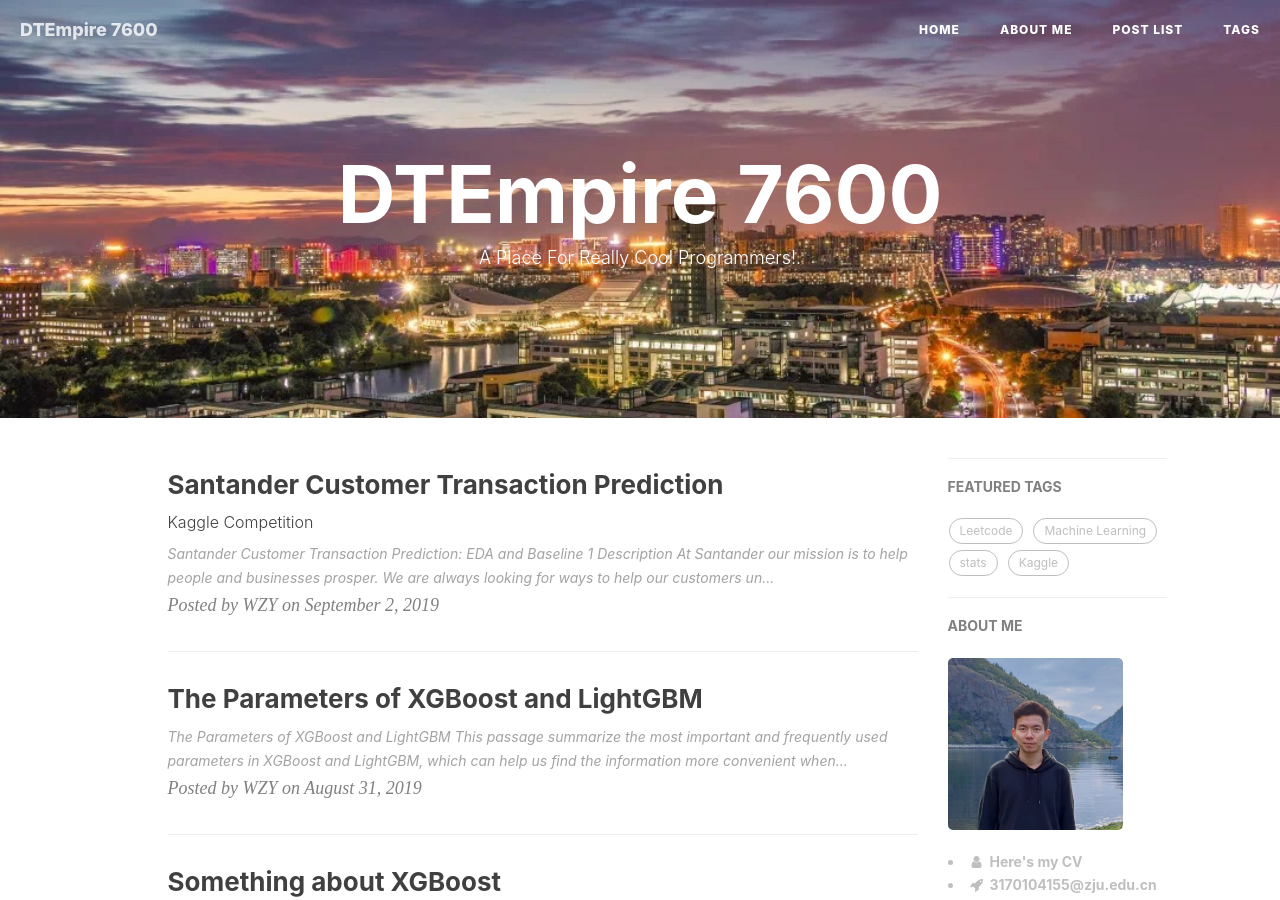
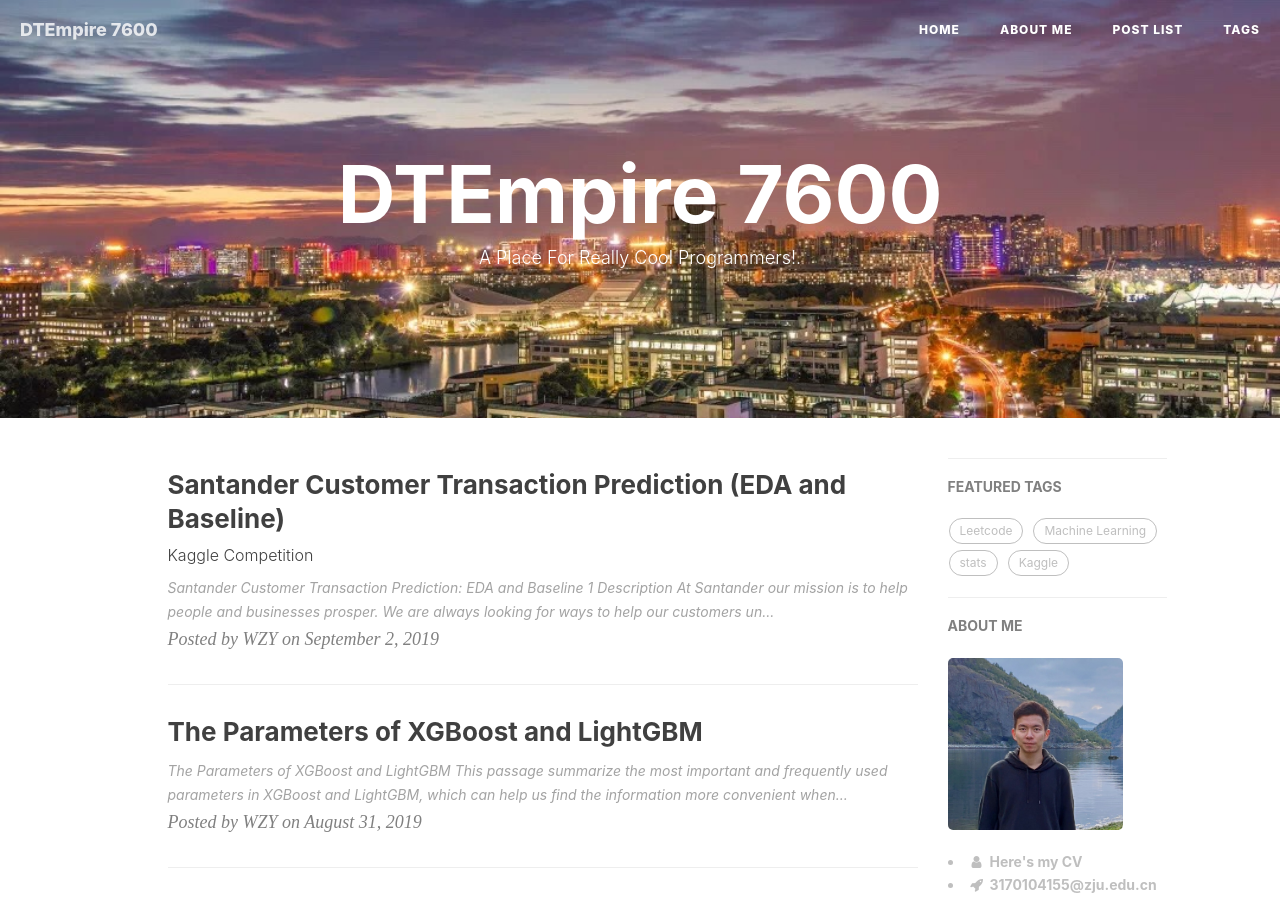
Before and after one commit to ZaccWu/ZaccWu.github.io, a Jekyll site: the page built from index.html, in a window 1280 px wide and 900 px high. Built offline with Jekyll 4.4.1, drawn with Linux system fonts in a browser that asks for light colours; nearby versions of some CDN libraries; the list of posts is cut into pages by our own code; comment, search, counter and statistics services are not loaded.

Commit message:
Update 2019-09-02-Santander Customer Transaction Prediction: EDA and Baseline.md

```diff
--- a/_posts/2019-09-02-Santander Customer Transaction Prediction: EDA and Baseline.md
+++ b/_posts/2019-09-02-Santander Customer Transaction Prediction: EDA and Baseline.md
@@ -1,6 +1,6 @@
 ---
 layout:     post                    # 使用的布局（不需要改
-title:      Santander Customer Transaction Prediction # 标题
+title:      Santander Customer Transaction Prediction (EDA and Baseline) # 标题
 subtitle:   Kaggle Competition #副标题
 date:       2019-09-02             # 时间
 author:     WZY                      # 作者
```
